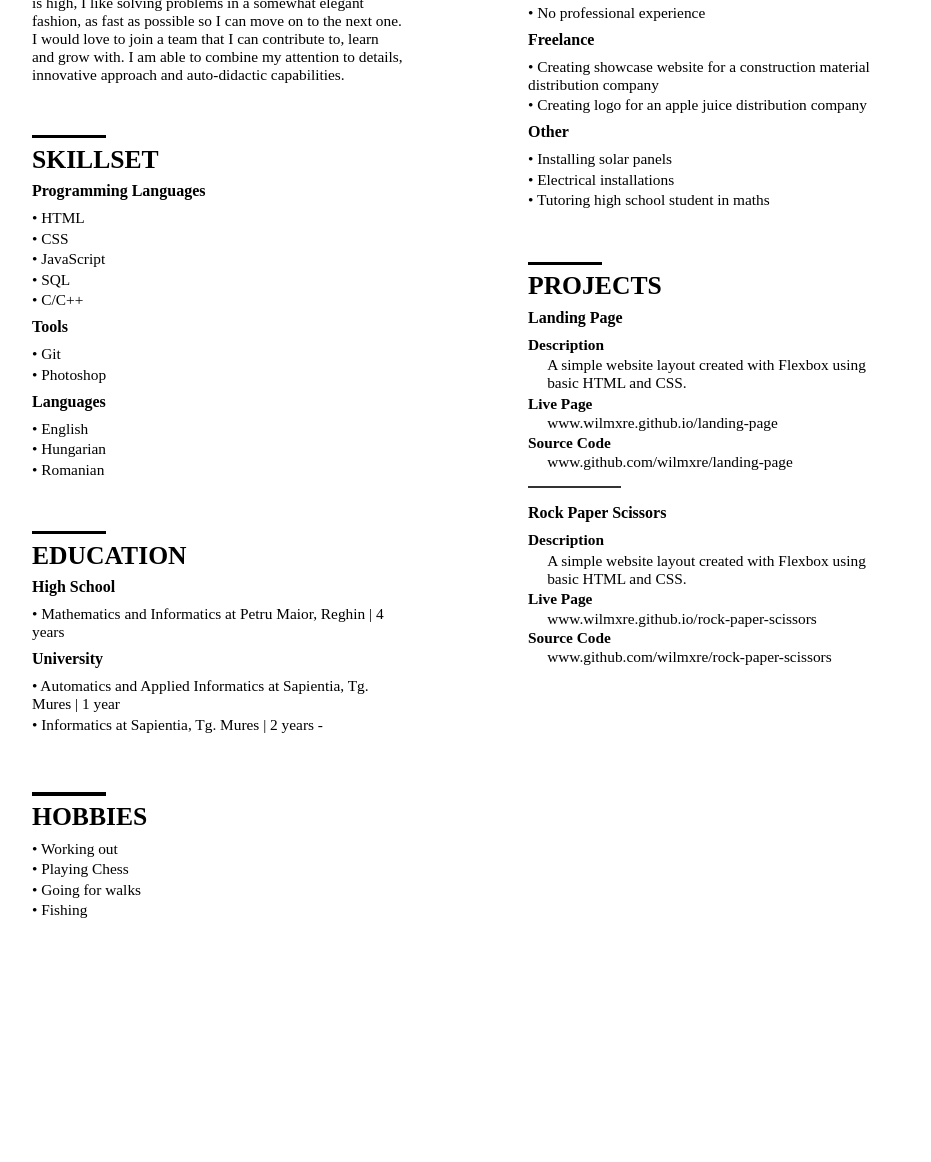
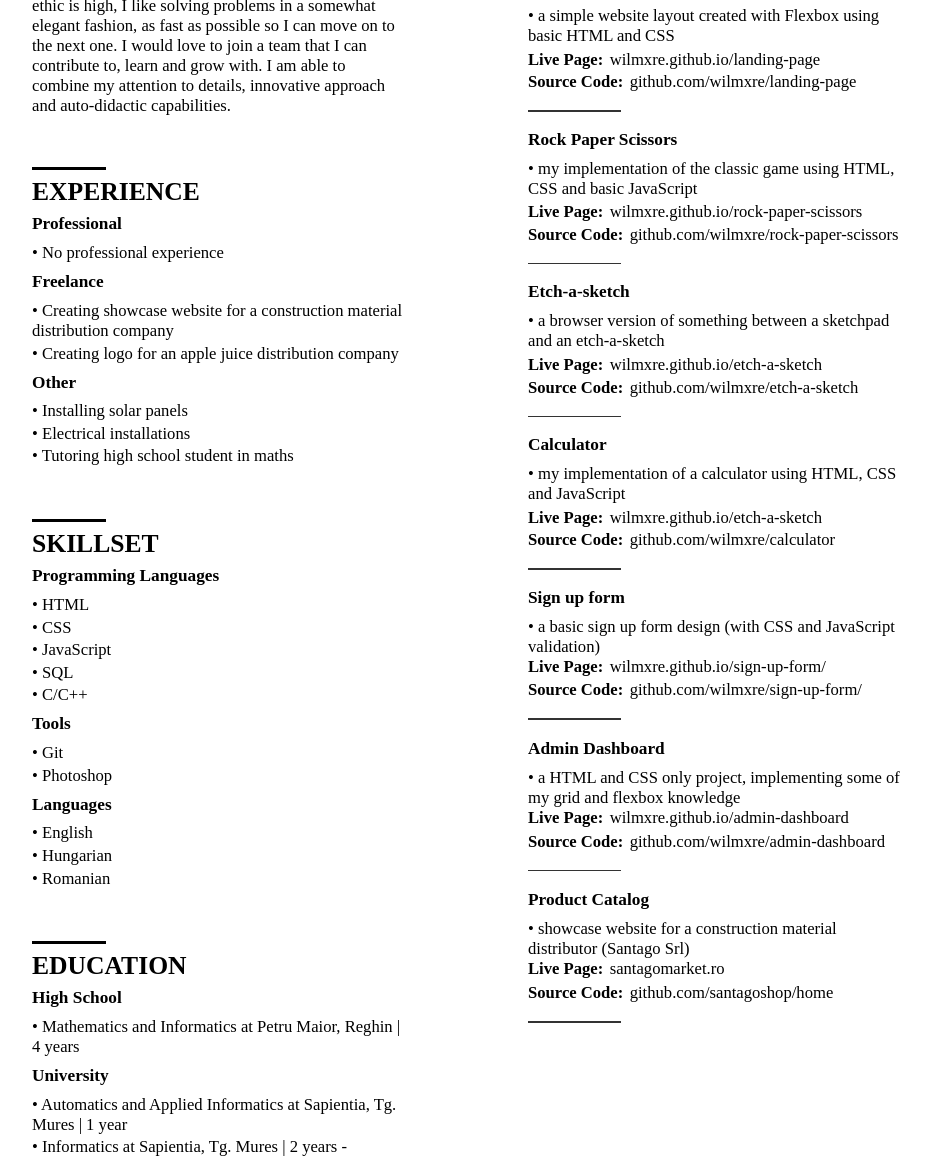
Before and after one commit to wilmxre/cv, a plain HTML site: page index.html in a window 1280 px wide. Shown: the part 264-1426 px from the top of the page, without its empty margins (112-1043 px from the left). Drawn offline with Linux system fonts and the light colour scheme.

Commit message:
Polish layout

```diff
--- a/index.html
+++ b/index.html
@@ -24,7 +24,7 @@
         </div>
         <div class="cred-wrap">
           <img src="./photos/internet.svg" alt="web">
-          <a href="https://wilmxre.github.io/portfolio/" target="_blank">www.wilmxre.github.io/portfolio</a>
+          <a href="https://wilmxre.github.io/portfolio/" target="_blank">wilmxre.github.io/portfolio</a>
         </div>
       </div>
     </div>
@@ -40,6 +40,30 @@
               to join a team that I can
               contribute to, learn and grow with. I am able to combine my attention to details, innovative approach and
               auto-didactic capabilities.</div>
+          </div>
+
+          <div class="section-item">
+            <div class="decoration"></div>
+            <div class="title">EXPERIENCE</div>
+            <div class="content">
+              <div class="skill-item">
+                <div class="content-title">Professional</div>
+                <div>&bull; No professional experience</div>
+              </div>
+
+              <div class="skill-item">
+                <div class="content-title">Freelance</div>
+                <div>&bull; Creating showcase website for a construction material distribution company</div>
+                <div>&bull; Creating logo for an apple juice distribution company</div>
+              </div>
+
+              <div class="skill-item" style="margin-bottom: 0 !important;">
+                <div class="content-title">Other</div>
+                <div>&bull; Installing solar panels</div>
+                <div>&bull; Electrical installations</div>
+                <div>&bull; Tutoring high school student in maths</div>
+              </div>
+            </div>
           </div>
 
           <div class="section-item">
@@ -80,7 +104,7 @@
                 <div>&bull; Mathematics and Informatics at Petru Maior, Reghin | 4 years</div>
               </div>
 
-              <div class="skill-item">
+              <div class="skill-item" style="margin-bottom: 0 !important;">
                 <div class="content-title" style="margin-top: 1rem">University</div>
                 <div>&bull; Automatics and Applied Informatics at Sapientia, Tg. Mures | 1 year</div>
                 <div>&bull; Informatics at Sapientia, Tg. Mures | 2 years -</div>
@@ -104,29 +128,6 @@
       </div>
       <div class="right-section">
         <div class="wrap">
-          <div class="section-item">
-            <div class="decoration"></div>
-            <div class="title">EXPERIENCE</div>
-            <div class="content">
-              <div class="skill-item">
-                <div class="content-title">Professional</div>
-                <div>&bull; No professional experience</div>
-              </div>
-
-              <div class="skill-item">
-                <div class="content-title">Freelance</div>
-                <div>&bull; Creating showcase website for a construction material distribution company</div>
-                <div>&bull; Creating logo for an apple juice distribution company</div>
-              </div>
-
-              <div class="skill-item" style="margin-bottom: 0 !important; ">
-                <div class="content-title">Other</div>
-                <div>&bull; Installing solar panels</div>
-                <div>&bull; Electrical installations</div>
-                <div>&bull; Tutoring high school student in maths</div>
-              </div>
-            </div>
-          </div>
 
           <div class="section-item">
             <div class="decoration"></div>
@@ -134,35 +135,133 @@
             <div class="content">
               <div class="skill-item">
                 <div class="content-title">Landing Page</div>
-                <div class="project-description">Description</div>
-                <div class="ml-3">A simple website layout created with Flexbox using basic HTML and CSS.</div>
-                <div class="project-link">Live Page</div>
-                <a href="https://wilmxre.github.io/landing-page/" class="ml-3"
-                  target="_blank">www.wilmxre.github.io/landing-page</a>
-                <div class="project-link">Source Code</div>
-                <a href="https://github.com/wilmxre/landing-page" class="ml-3"
-                  target="_blank">www.github.com/wilmxre/landing-page</a>
+                <div class="project-description">&bull; a simple website layout created with Flexbox using basic HTML
+                  and CSS</div>
+                <div class="title-link-wrapper">
+                  <div class="project-link">Live Page:</div>
+                  <a href="https://wilmxre.github.io/landing-page/" target="_blank">wilmxre.github.io/landing-page</a>
+                </div>
+                <div class="title-link-wrapper">
+                  <div class="project-link">Source Code:</div>
+                  <a href="https://github.com/wilmxre/landing-page/" target="_blank">github.com/wilmxre/landing-page</a>
+                </div>
               </div>
 
               <hr class="project-break">
 
               <div class="skill-item">
                 <div class="content-title">Rock Paper Scissors</div>
-                <div class="project-description">Description</div>
-                <div class="ml-3">A simple website layout created with Flexbox using basic HTML and CSS.</div>
-                <div class="project-link">Live Page</div>
-                <a href="https://wilmxre.github.io/rock-paper-scissors/" class="ml-3"
-                  target="_blank">www.wilmxre.github.io/rock-paper-scissors</a>
-                <div class="project-link">Source Code</div>
-                <a href="https://github.com/wilmxre/rock-paper-scissors" class="ml-3"
-                  target="_blank">www.github.com/wilmxre/rock-paper-scissors</a>
+                <div class="project-description">&bull; my implementation of the classic game using HTML, CSS and basic
+                  JavaScript</div>
+                <div class="title-link-wrapper">
+                  <div class="project-link">Live Page:</div>
+                  <a href="https://wilmxre.github.io/rock-paper-scissors/"
+                    target="_blank">wilmxre.github.io/rock-paper-scissors</a>
+                </div>
+                <div class="title-link-wrapper">
+                  <div class="project-link">Source Code:</div>
+                  <a href="https://github.com/wilmxre/rock-paper-scissors/"
+                    target="_blank">github.com/wilmxre/rock-paper-scissors</a>
+                </div>
+              </div>
+
+              <hr class="project-break">
+
+              <div class="skill-item">
+                <div class="content-title">Etch-a-sketch</div>
+                <div class="project-description">&bull; a browser version of something between a sketchpad and an
+                  etch-a-sketch
+                </div>
+                <div class="title-link-wrapper">
+                  <div class="project-link">Live Page:</div>
+                  <a href="https://wilmxre.github.io/etch-a-sketch/" target="_blank">wilmxre.github.io/etch-a-sketch</a>
+                </div>
+                <div class="title-link-wrapper">
+                  <div class="project-link">Source Code:</div>
+                  <a href="https://github.com/wilmxre/etch-a-sketch/"
+                    target="_blank">github.com/wilmxre/etch-a-sketch</a>
+                </div>
+              </div>
+
+              <hr class="project-break">
+
+              <div class="skill-item">
+                <div class="content-title">Calculator</div>
+                <div class="project-description">&bull; my implementation of a calculator using HTML, CSS and JavaScript
+                </div>
+                <div class="title-link-wrapper">
+                  <div class="project-link">Live Page:</div>
+                  <a href="https://wilmxre.github.io/etch-a-sketch/" target="_blank">wilmxre.github.io/etch-a-sketch</a>
+                </div>
+                <div class="title-link-wrapper">
+                  <div class="project-link">Source Code:</div>
+                  <a href="https://github.com/wilmxre/calculator/" target="_blank">github.com/wilmxre/calculator</a>
+                </div>
+              </div>
+
+              <hr class="project-break">
+
+              <div class="skill-item">
+                <div class="content-title">Sign up form</div>
+                <div class="project-description">&bull; a basic sign up form design (with CSS and JavaScript validation)
+                  <div class="title-link-wrapper">
+                    <div class="title-link-wrapper">
+                      <div class="project-link">Live Page:</div>
+                      <a href="https://wilmxre.github.io/sign-up-form/"
+                        target="_blank">wilmxre.github.io/sign-up-form/</a>
+                    </div>
+                  </div>
+                </div>
+                <div class="title-link-wrapper">
+                  <div class="title-link-wrapper">
+                    <div class="project-link">Source Code:</div>
+                    <a href="https://github.com/wilmxre/sign-up-form/"
+                      target="_blank">github.com/wilmxre/sign-up-form/</a>
+                  </div>
+                </div>
+
+                <hr class="project-break">
+
+                <div class="skill-item">
+                  <div class="content-title">Admin Dashboard</div>
+                  <div class="project-description">&bull; a HTML and CSS only project, implementing some of my grid and
+                    flexbox knowledge
+                    <div class="title-link-wrapper">
+                      <div class="project-link">Live Page:</div>
+                      <a href="https://wilmxre.github.io/admin-dashboard/"
+                        target="_blank">wilmxre.github.io/admin-dashboard</a>
+                    </div>
+                  </div>
+                  <div class="title-link-wrapper">
+                    <div class="project-link">Source Code:</div>
+                    <a href="https://github.com/wilmxre/admin-dashboard/"
+                      target="_blank">github.com/wilmxre/admin-dashboard</a>
+                  </div>
+
+                  <hr class="project-break">
+
+                  <div class="skill-item">
+                    <div class="content-title">Product Catalog</div>
+                    <div class="project-description">&bull; showcase website for a construction material distributor
+                      (Santago Srl)
+                      <div class="title-link-wrapper">
+                        <div class="project-link">Live Page:</div>
+                        <a href="https://santagomarket.ro/" target="_blank">santagomarket.ro</a>
+                      </div>
+                    </div>
+                    <div class="title-link-wrapper">
+                      <div class="project-link">Source Code:</div>
+                      <a href="https://github.com/santagoshop/home/" target="_blank">github.com/santagoshop/home</a>
+                    </div>
+
+                    <hr class="project-break">
+
+                  </div>
+                </div>
               </div>
             </div>
           </div>
         </div>
-      </div>
-    </div>
-  </div>
 </body>
 
 </html>
--- a/style.css
+++ b/style.css
@@ -51,7 +51,7 @@ hr {
 .cred-wrap {
   display: flex;
   padding: 2rem;
-  font-size: 2.4rem;
+  font-size: 2.6rem;
   align-items: center;
   gap: 1rem;
 }
@@ -67,6 +67,11 @@ hr {
   width: 100%;
   height: 100%;
   box-sizing: border-box;
+}
+
+.title-link-wrapper {
+  display: flex;
+  gap: 1rem;
 }
 
 .left-section {
@@ -95,7 +100,7 @@ hr {
 }
 
 .content {
-  font-size: 2.4rem;
+  font-size: 2.6rem;
   width: 75%;
 }
 
@@ -108,18 +113,17 @@ hr {
 }
 
 .content-title {
-  font-size: 2.5rem;
+  font-size: 2.7rem;
   font-weight: bold;
   margin-bottom: 1rem;
 }
 
-.ml-3 {
-  margin-left: 3rem;
+.project-link {
+  font-weight: bold;
 }
 
-.project-link,
 .project-description {
-  font-weight: bold;
+  margin-bottom: .2rem;
 }
 
 .project-break {
```
